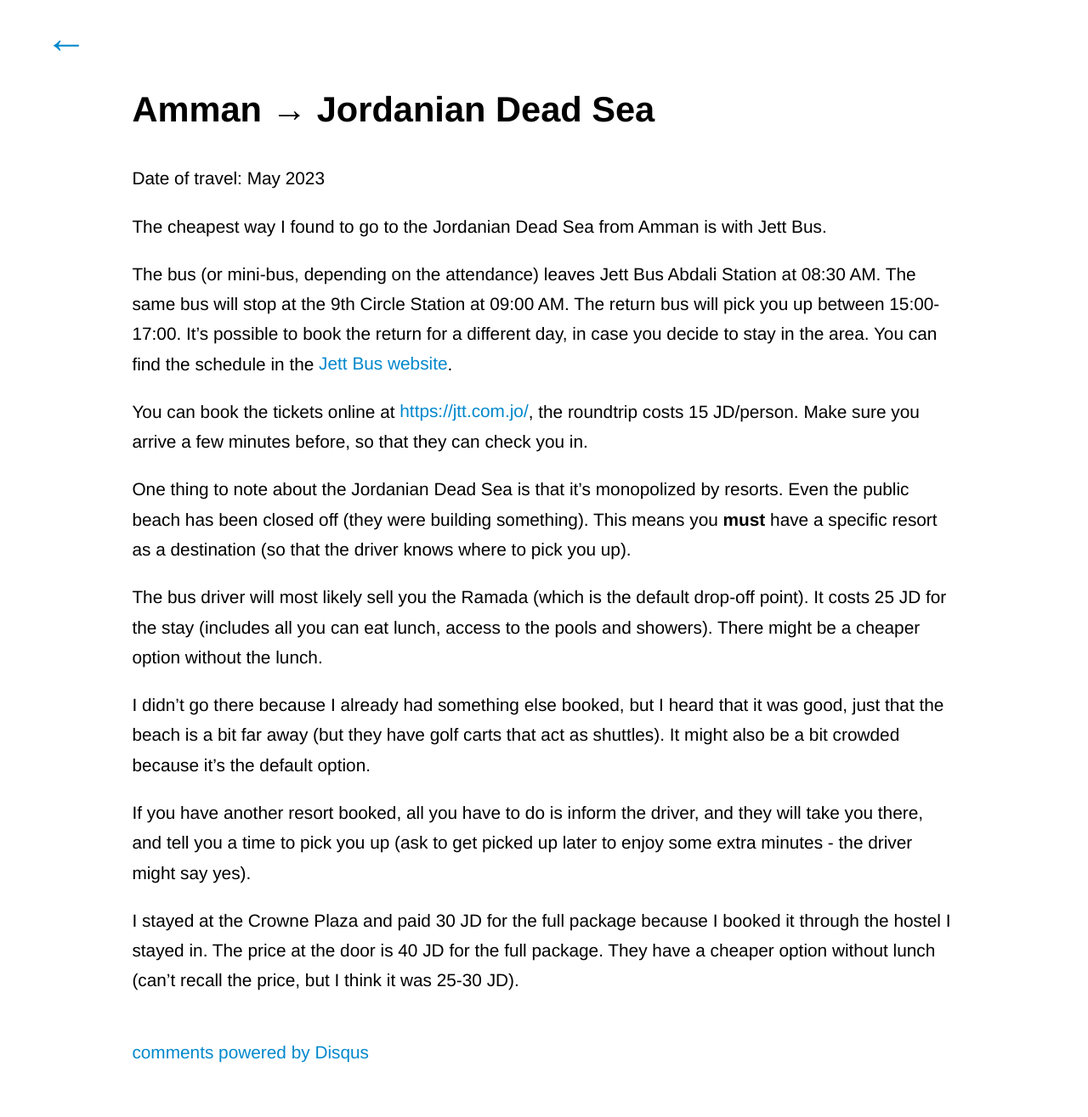
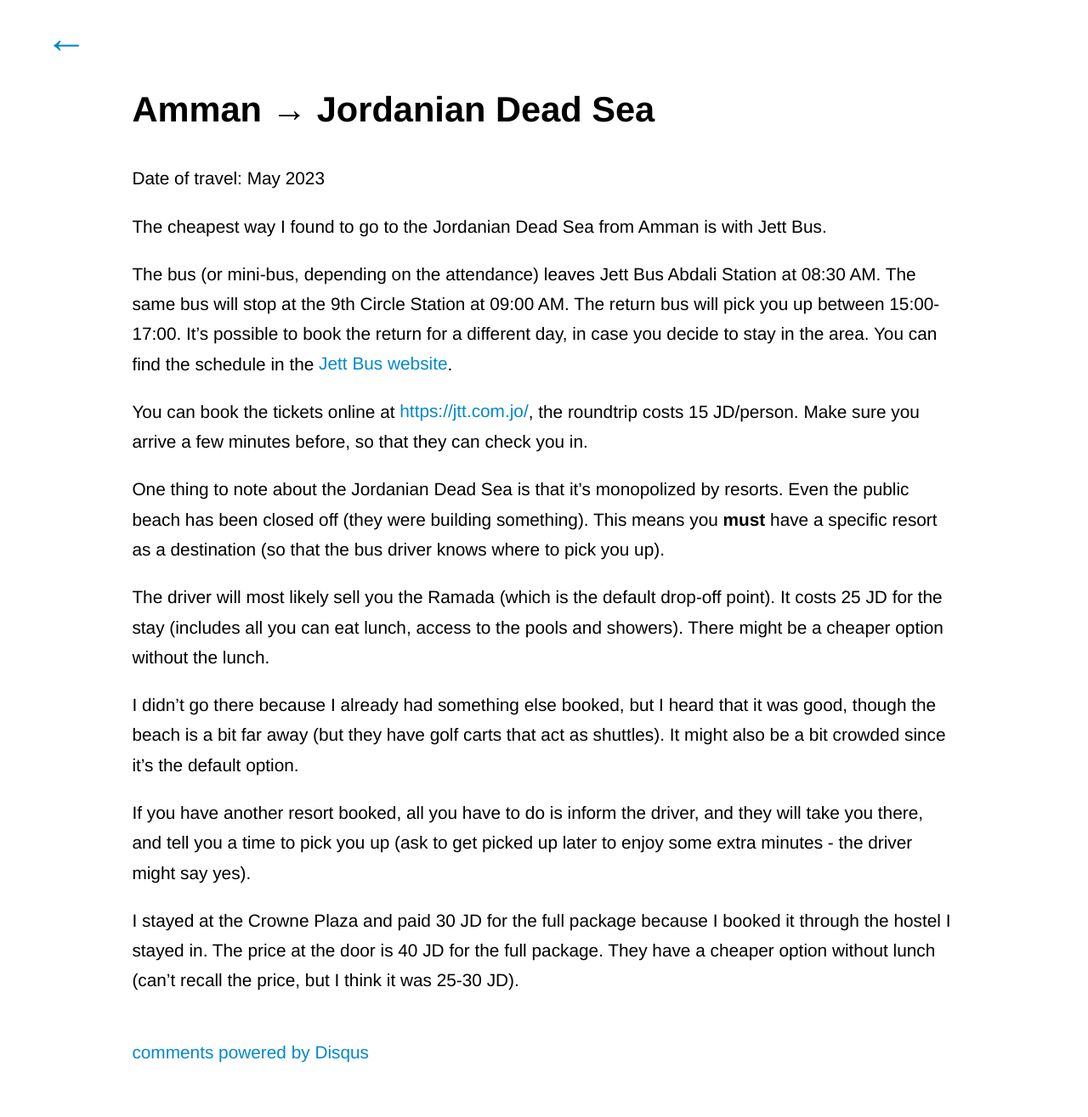
Before and after one commit to ttasterisco/ttasterisco.github.com, a Jekyll site: the page built from travel-tips/_posts/2023-05-19-amman-dead-sea.md, in a window 1280 px wide. Shown: the whole page at 85% size. Built offline with Jekyll 4.4.1, drawn with Linux system fonts in a browser that asks for light colours; comment, search, counter and statistics services are not loaded.

Commit message:
post tweaks

```diff
--- a/travel-tips/_posts/2023-05-19-amman-dead-sea.md
+++ b/travel-tips/_posts/2023-05-19-amman-dead-sea.md
@@ -12,11 +12,11 @@
 You can book the tickets online at [https://jtt.com.jo/](https://jtt.com.jo/), the roundtrip costs 15 JD/person.
 Make sure you arrive a few minutes before, so that they can check you in.
 
-One thing to note about the Jordanian Dead Sea is that it's monopolized by resorts. Even the public beach has been closed off (they were building something). This means you **must** have a specific resort as a destination (so that the driver knows where to pick you up).
+One thing to note about the Jordanian Dead Sea is that it's monopolized by resorts. Even the public beach has been closed off (they were building something). This means you **must** have a specific resort as a destination (so that the bus driver knows where to pick you up).
 
-The bus driver will most likely sell you the Ramada (which is the default drop-off point). It costs 25 JD for the stay (includes all you can eat lunch, access to the pools and showers). There might be a cheaper option without the lunch.
+The driver will most likely sell you the Ramada (which is the default drop-off point). It costs 25 JD for the stay (includes all you can eat lunch, access to the pools and showers). There might be a cheaper option without the lunch.
 
-I didn't go there because I already had something else booked, but I heard that it was good, just that the beach is a bit far away (but they have golf carts that act as shuttles). It might also be a bit crowded because it's the default option.
+I didn't go there because I already had something else booked, but I heard that it was good, though the beach is a bit far away (but they have golf carts that act as shuttles). It might also be a bit crowded since it's the default option.
 
 If you have another resort booked, all you have to do is inform the driver, and they will take you there, and tell you a time to pick you up (ask to get picked up later to enjoy some extra minutes - the driver might say yes).
 
```
